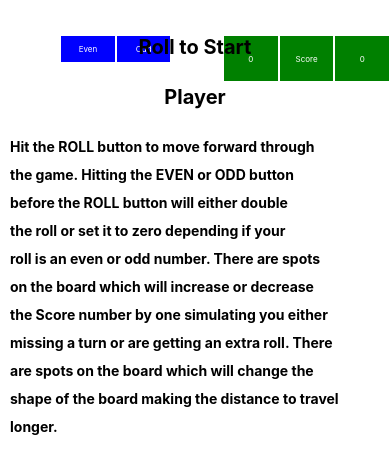
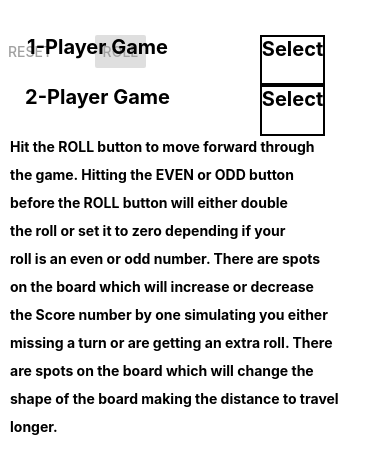
Before and after one commit to kbrownc/project-game04, a React Native app: screen / in a window 390 px wide. Shown: the top 474 px of the page. Built offline with nearby package versions, Linux system fonts and the light colour scheme.

Commit message:
Added func for NAV 1 or 2 player game

```diff
--- a/App.js
+++ b/App.js
@@ -6,7 +6,20 @@ const numColumns = 7;
 
 export default function App() {
   const [
-    { roll, even, odd, position1, position2, message, optMessage, score, board, endOfGame, about },
+    {
+      roll,
+      even,
+      odd,
+      position1,
+      position2,
+      message,
+      optMessage,
+      score,
+      board,
+      endOfGame,
+      about,
+      numberOfPlayers,
+    },
     setGameState,
   ] = useState({
     roll: 0,
@@ -14,19 +27,20 @@ export default function App() {
     odd: false,
     position1: 0,
     position2: 0,
-    message: 'Roll to Start',
-    optMessage: 'Player',
+    message: '1-Player Game',
+    optMessage: '2-Player Game',
     score: 0,
     board: JSON.parse(JSON.stringify(newBoard)),
     endOfGame: false,
     about: true,
+    numberOfPlayers: 0,
   });
 
   // render board
   const renderBoard = ({ item }) => {
     // Create About page
     if (about && item.aboutText !== undefined) {
-      return <Text style={styles.itemAbout}>{item.aboutText}</Text>
+      return <Text style={styles.itemAbout}>{item.aboutText}</Text>;
       // Make non-board squares invisible
     } else if (item.invisible === true) {
       return <View style={[styles.item, styles.itemInvisible]} />;
@@ -49,19 +63,79 @@ export default function App() {
 
   // press Reset button
   const pressReset = useCallback(() => {
-    setGameState(() => {
+    setGameState(prevGameState => {
+      let workNumberOfPlayers = prevGameState.numberOfPlayers;
+      let workMessage = prevGameState.message;
+      let workOptMessage = prevGameState.optMessage;
+      if (workNumberOfPlayers === 1 && prevGameState.position1 === 0) {
+        workNumberOfPlayers = 0;
+        workMessage = '1-player Game';
+        workOptMessage = '2-player Game';
+      }
+      if (workNumberOfPlayers === 2 && prevGameState.position1 === 0 && prevGameState.position2 === 0) {
+        workNumberOfPlayers = 0;
+        workMessage = '1-player Game';
+        workOptMessage = '2-player Game';
+      }
       return {
         roll: 0,
         even: false,
         odd: false,
         position1: 0,
         position2: 0,
-        message: 'Roll again',
-        optMessage: 'Player',
+        message: workMessage,
+        optMessage: workOptMessage,
         score: 0,
         board: JSON.parse(JSON.stringify(newBoard)),
         endOfGame: false,
+        about: prevGameState.about,
+        numberOfPlayers: workNumberOfPlayers,
+      };
+    });
+  }, []);
+
+  // pressed 1-Player button
+  const pressPlayers1 = useCallback(() => {
+    setGameState(prevGameState => {
+      let workNumberOfPlayers = 1;
+      let workMessage = 'Roll again';
+      let workOptMessage = 'Player 1';
+      return {
+        roll: prevGameState.roll,
+        even: prevGameState.even,
+        odd: prevGameState.odd,
+        position1: prevGameState.position1,
+        position2: prevGameState.position2,
+        message: workMessage,
+        optMessage: workOptMessage,
+        score: prevGameState.score,
+        board: prevGameState.board,
+        endOfGame: prevGameState.endOfGame,
         about: false,
+        numberOfPlayers: workNumberOfPlayers,
+      };
+    });
+  }, []);
+
+  // pressed 2-Player button
+  const pressPlayers2 = useCallback(() => {
+    setGameState(prevGameState => {
+      let workNumberOfPlayers = 2;
+      let workMessage = 'Roll again';
+      let workOptMessage = 'Player 1';
+      return {
+        roll: prevGameState.roll,
+        even: prevGameState.even,
+        odd: prevGameState.odd,
+        position1: prevGameState.position1,
+        position2: prevGameState.position2,
+        message: workMessage,
+        optMessage: workOptMessage,
+        score: prevGameState.score,
+        board: prevGameState.board,
+        endOfGame: prevGameState.endOfGame,
+        about: false,
+        numberOfPlayers: workNumberOfPlayers,
       };
     });
   }, []);
@@ -100,6 +174,7 @@ export default function App() {
         board: prevGameState.board,
         endOfGame: prevGameState.endOfGame,
         about: prevGameState.about,
+        numberOfPlayers: prevGameState.numberOfPlayers,
       };
     });
   }, []);
@@ -138,6 +213,7 @@ export default function App() {
         board: prevGameState.board,
         endOfGame: prevGameState.endOfGame,
         about: prevGameState.about,
+        numberOfPlayers: prevGameState.numberOfPlayers,
       };
     });
   }, []);
@@ -233,6 +309,7 @@ export default function App() {
         board: workBoard,
         endOfGame: workEndOfGame,
         about: false,
+        numberOfPlayers: prevGameState.numberOfPlayers,
       };
     });
   }, []);
@@ -241,10 +318,15 @@ export default function App() {
   return (
     <View style={styles.container}>
       <View style={styles.nav}>
-        <Button onPress={() => pressReset()} title="Reset" color="blue" />
+        <Button
+          onPress={() => pressReset()}
+          title="Reset"
+          color="blue"
+          disabled={numberOfPlayers === 0 ? true : false}
+        />
         <View
           style={
-            endOfGame
+            endOfGame || numberOfPlayers === 0
               ? styles.itemInvisible
               : even
               ? [styles.item, styles.markSpot1]
@@ -257,7 +339,7 @@ export default function App() {
         </View>
         <View
           style={
-            endOfGame
+            endOfGame || numberOfPlayers === 0
               ? styles.itemInvisible
               : odd
               ? [styles.item, styles.markSpot1]
@@ -268,20 +350,41 @@ export default function App() {
             <Text style={styles.itemText}>Odd</Text>
           </TouchableHighlight>
         </View>
-        <Button onPress={() => pressRoll()} title="Roll" color="blue" disabled={endOfGame ? true : false} />
-        <View style={endOfGame ? styles.itemInvisible : styles.itemNav}>
+        <View style={endOfGame || numberOfPlayers === 0 ? styles.itemInvisible : null}>
+          <Button
+            onPress={() => pressRoll()}
+            title="Roll"
+            color="blue"
+            disabled={endOfGame || numberOfPlayers === 0 ? true : false}
+          />
+        </View>
+        <View style={endOfGame || numberOfPlayers === 0 ? styles.itemInvisible : styles.itemNav}>
           <Text style={styles.itemText}>{roll}</Text>
         </View>
-        <View style={styles.itemNav}>
+        <View style={numberOfPlayers === 1 ? styles.itemNav : styles.itemInvisible}>
           <Text style={styles.itemText}>Score</Text>
         </View>
-        <View style={styles.itemNav}>
+        <View style={numberOfPlayers === 1 ? styles.itemNav : styles.itemInvisible}>
           <Text style={styles.itemText}>{score}</Text>
         </View>
       </View>
       <View style={styles.message}>
-        <Text style={styles.message}>{message}</Text>
-        <Text style={styles.message}>{optMessage}</Text>
+        <View style={styles.messageRow}>
+          <Text style={styles.message}>{message}</Text>
+          <View style={numberOfPlayers !== 0 ? styles.itemInvisible : styles.messageRow}>
+            <TouchableHighlight onPress={() => pressPlayers1()}>
+              <Text style={styles.messageRow2}>Select</Text>
+            </TouchableHighlight>
+          </View>
+        </View>
+        <View style={styles.messageRow}>
+          <Text style={styles.message}>{optMessage}</Text>
+          <View style={numberOfPlayers !== 0 ? styles.itemInvisible : styles.messageRow}>
+            <TouchableHighlight onPress={() => pressPlayers2()}>
+              <Text style={styles.messageRow2}>Select</Text>
+            </TouchableHighlight>
+          </View>
+        </View>
       </View>
       <View style={styles.board}>
         <FlatList data={board} renderItem={renderBoard} style={styles.board} numColumns={numColumns} />
@@ -345,6 +448,25 @@ const styles = StyleSheet.create({
     fontWeight: 'bold',
     textAlign: 'center',
   },
+  messageRow: {
+    flex: 1,
+    justifyContent: 'center',
+    flexDirection: 'row',
+    color: 'black',
+    fontSize: 20,
+    fontWeight: 'bold',
+    textAlign: 'center',
+  },
+  messageRow2: {
+    flex: 1,
+    justifyContent: 'flex-end',
+    flexDirection: 'row',
+    color: 'black',
+    fontSize: 20,
+    fontWeight: 'bold',
+    textAlign: 'center',
+    borderWidth: 2,
+  },
   board: {
     flex: 7,
     fontSize: 10,
```
